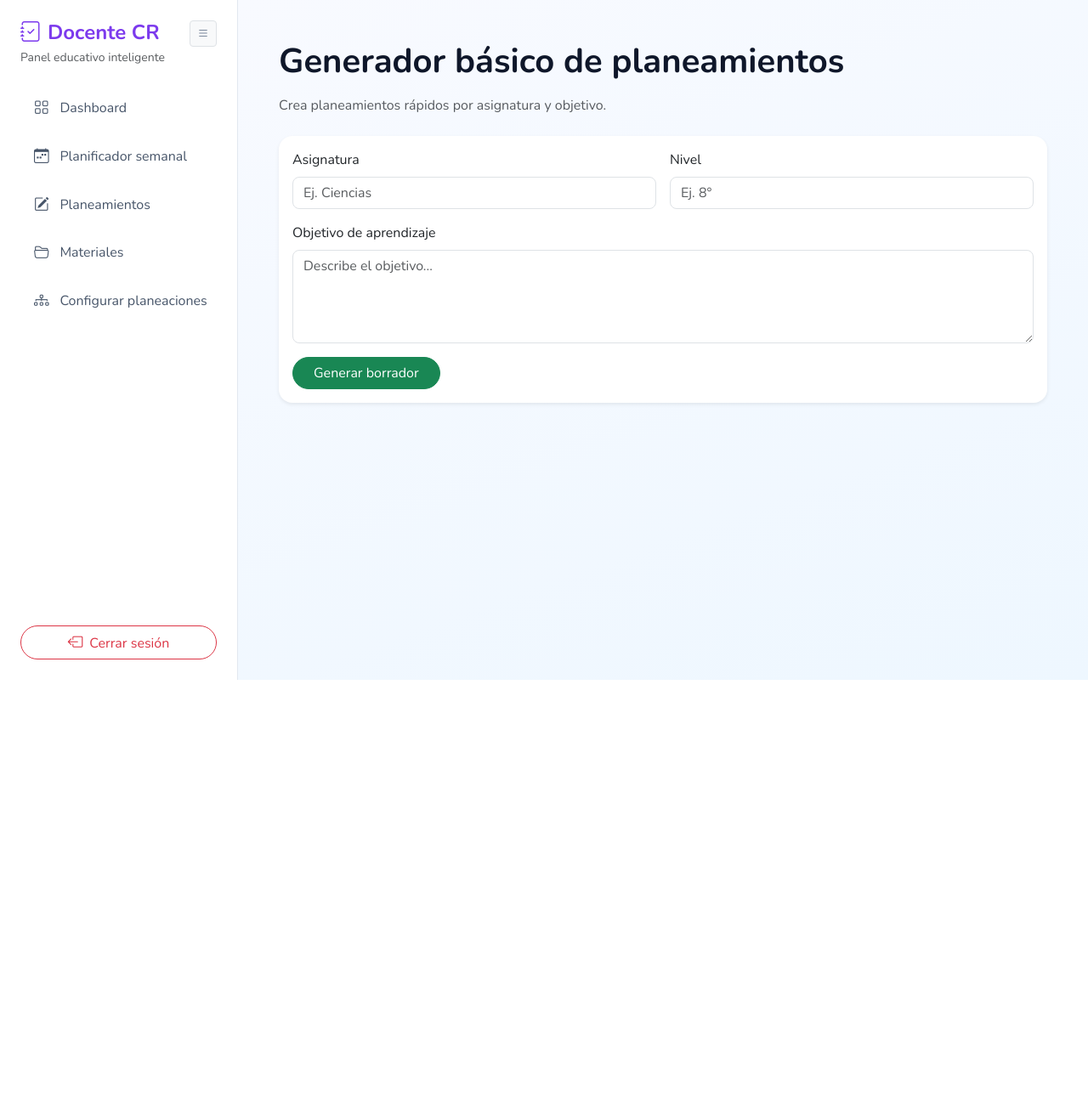
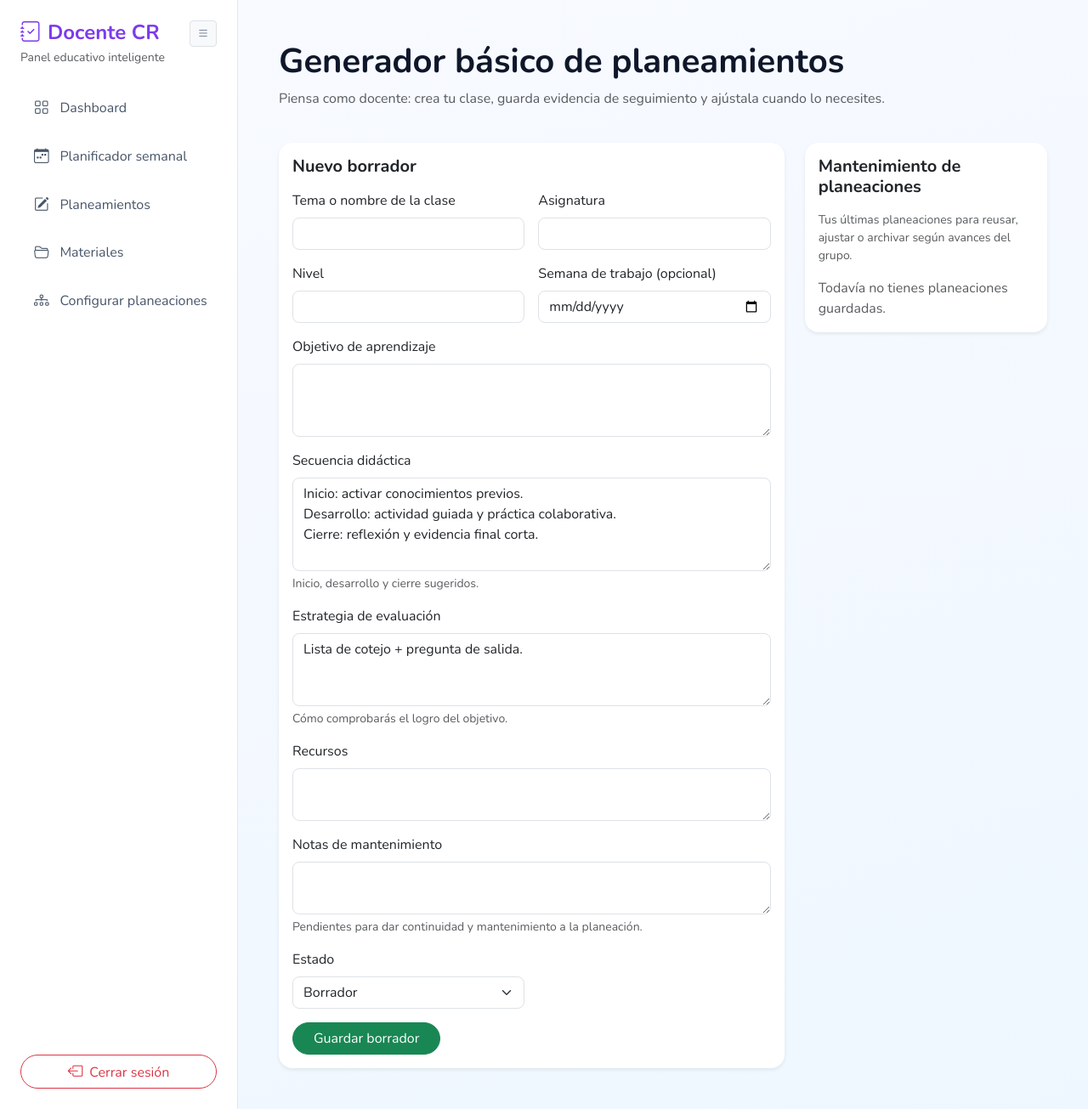
Before and after one commit to rgmora99/docente_cr, a Django app: page /planeamientos/ in a window 1280 px wide. Shown: the whole page at 85% size. Before the commit the page ends 800 px from the top, so only its background shows below. Run offline with Django 5.2, Linux system fonts and the light colour scheme; the visitor is signed in with stand-in values (Sample User, id 1); data that the repository does not hold is empty.

Commit message:
Implementa generador y mantenimiento de planeaciones

```diff
--- /dev/null
+++ b/core/forms.py
@@ -0,0 +1,44 @@
+from django import forms
+
+from .models import PlanningRecord
+
+
+class PlanningRecordForm(forms.ModelForm):
+    class Meta:
+        model = PlanningRecord
+        fields = [
+            'title',
+            'subject',
+            'level',
+            'week_start',
+            'learning_objective',
+            'learning_sequence',
+            'assessment_strategy',
+            'resources',
+            'follow_up_notes',
+            'status',
+        ]
+        widgets = {
+            'title': forms.TextInput(attrs={'class': 'form-control rounded-3'}),
+            'subject': forms.TextInput(attrs={'class': 'form-control rounded-3'}),
+            'level': forms.TextInput(attrs={'class': 'form-control rounded-3'}),
+            'week_start': forms.DateInput(attrs={'class': 'form-control rounded-3', 'type': 'date'}),
+            'learning_objective': forms.Textarea(attrs={'class': 'form-control rounded-3', 'rows': 3}),
+            'learning_sequence': forms.Textarea(attrs={'class': 'form-control rounded-3', 'rows': 4}),
+            'assessment_strategy': forms.Textarea(attrs={'class': 'form-control rounded-3', 'rows': 3}),
+            'resources': forms.Textarea(attrs={'class': 'form-control rounded-3', 'rows': 2}),
+            'follow_up_notes': forms.Textarea(attrs={'class': 'form-control rounded-3', 'rows': 2}),
+            'status': forms.Select(attrs={'class': 'form-select rounded-3'}),
+        }
+        labels = {
+            'title': 'Tema o nombre de la clase',
+            'subject': 'Asignatura',
+            'level': 'Nivel',
+            'week_start': 'Semana de trabajo (opcional)',
+            'learning_objective': 'Objetivo de aprendizaje',
+            'learning_sequence': 'Secuencia didáctica',
+            'assessment_strategy': 'Estrategia de evaluación',
+            'resources': 'Recursos',
+            'follow_up_notes': 'Notas de mantenimiento',
+            'status': 'Estado',
+        }
--- /dev/null
+++ b/core/models.py
@@ -0,0 +1,45 @@
+from django.conf import settings
+from django.db import models
+
+
+class PlanningRecord(models.Model):
+    class Status(models.TextChoices):
+        BORRADOR = 'borrador', 'Borrador'
+        EN_CURSO = 'en_curso', 'En curso'
+        CERRADO = 'cerrado', 'Cerrado'
+        ARCHIVADO = 'archivado', 'Archivado'
+
+    teacher = models.ForeignKey(
+        settings.AUTH_USER_MODEL,
+        on_delete=models.CASCADE,
+        related_name='planning_records',
+    )
+    title = models.CharField(max_length=140)
+    subject = models.CharField(max_length=80)
+    level = models.CharField(max_length=40)
+    learning_objective = models.TextField()
+    learning_sequence = models.TextField(
+        help_text='Inicio, desarrollo y cierre sugeridos.'
+    )
+    assessment_strategy = models.TextField(
+        help_text='Cómo comprobarás el logro del objetivo.'
+    )
+    resources = models.TextField(blank=True)
+    follow_up_notes = models.TextField(
+        blank=True,
+        help_text='Pendientes para dar continuidad y mantenimiento a la planeación.',
+    )
+    week_start = models.DateField(null=True, blank=True)
+    status = models.CharField(
+        max_length=12,
+        choices=Status.choices,
+        default=Status.BORRADOR,
+    )
+    created_at = models.DateTimeField(auto_now_add=True)
+    updated_at = models.DateTimeField(auto_now=True)
+
+    class Meta:
+        ordering = ['-updated_at']
+
+    def __str__(self) -> str:
+        return f'{self.subject} - {self.title}'
--- a/core/templates/core/planning_generator.html
+++ b/core/templates/core/planning_generator.html
@@ -1,27 +1,88 @@
 {% extends 'core/base.html' %}
 {% block title %}Planeamientos | Docente CR{% endblock %}
 {% block content %}
-<h1 class="fw-bold mb-3">Generador básico de planeamientos</h1>
-<p class="text-muted">Crea planeamientos rápidos por asignatura y objetivo.</p>
-<div class="card border-0 shadow-sm rounded-4 mt-4">
-  <div class="card-body">
-    <form class="row g-3">
-      <div class="col-md-6">
-        <label class="form-label">Asignatura</label>
-        <input class="form-control rounded-3" placeholder="Ej. Ciencias">
+<h1 class="fw-bold mb-2">Generador básico de planeamientos</h1>
+<p class="text-muted">Piensa como docente: crea tu clase, guarda evidencia de seguimiento y ajústala cuando lo necesites.</p>
+
+{% if messages %}
+  <div class="mt-3">
+    {% for message in messages %}
+      <div class="alert alert-{{ message.tags }} rounded-4 mb-2" role="alert">{{ message }}</div>
+    {% endfor %}
+  </div>
+{% endif %}
+
+<div class="row g-4 mt-1">
+  <div class="col-xl-8">
+    <div class="card border-0 shadow-sm rounded-4 h-100">
+      <div class="card-body">
+        <h2 class="h5 fw-bold mb-3">
+          {% if selected_planning %}Editar planeación{% else %}Nuevo borrador{% endif %}
+        </h2>
+        <form class="row g-3" method="post">
+          {% csrf_token %}
+          <input type="hidden" name="action" value="save">
+          {% if selected_planning %}
+            <input type="hidden" name="plan_id" value="{{ selected_planning.id }}">
+          {% endif %}
+
+          {% for field in planning_form %}
+            <div class="{% if field.name == 'title' or field.name == 'subject' or field.name == 'level' or field.name == 'week_start' or field.name == 'status' %}col-md-6{% else %}col-12{% endif %}">
+              <label class="form-label" for="{{ field.id_for_label }}">{{ field.label }}</label>
+              {{ field }}
+              {% if field.help_text %}<small class="text-muted d-block mt-1">{{ field.help_text }}</small>{% endif %}
+              {% if field.errors %}<small class="text-danger d-block mt-1">{{ field.errors|join:', ' }}</small>{% endif %}
+            </div>
+          {% endfor %}
+
+          <div class="col-12 d-flex flex-wrap gap-2">
+            <button class="btn btn-success rounded-pill px-4" type="submit">
+              {% if selected_planning %}Guardar cambios{% else %}Guardar borrador{% endif %}
+            </button>
+            {% if selected_planning %}
+              <a href="{% url 'planning_generator' %}" class="btn btn-outline-secondary rounded-pill px-4">Crear nuevo</a>
+            {% endif %}
+          </div>
+        </form>
       </div>
-      <div class="col-md-6">
-        <label class="form-label">Nivel</label>
-        <input class="form-control rounded-3" placeholder="Ej. 8°">
+    </div>
+  </div>
+
+  <div class="col-xl-4">
+    <div class="card border-0 shadow-sm rounded-4">
+      <div class="card-body">
+        <h2 class="h5 fw-bold mb-3">Mantenimiento de planeaciones</h2>
+        <p class="text-muted small mb-3">Tus últimas planeaciones para reusar, ajustar o archivar según avances del grupo.</p>
+
+        {% if planning_items %}
+          <div class="d-grid gap-2">
+            {% for plan in planning_items %}
+              <div class="border rounded-4 p-3 bg-light-subtle">
+                <div class="d-flex justify-content-between align-items-start gap-2">
+                  <div>
+                    <h3 class="h6 fw-bold mb-1">{{ plan.title }}</h3>
+                    <small class="text-muted d-block">{{ plan.subject }} · {{ plan.level }}</small>
+                    <small class="text-muted d-block">Actualizado: {{ plan.updated_at|date:'d/m/Y H:i' }}</small>
+                  </div>
+                  <span class="badge text-bg-secondary text-capitalize">{{ plan.get_status_display }}</span>
+                </div>
+                <div class="d-flex gap-2 mt-3">
+                  <a href="{% url 'planning_generator' %}?plan={{ plan.id }}" class="btn btn-sm btn-outline-primary rounded-pill">Editar</a>
+                  <form method="post" class="m-0">
+                    {% csrf_token %}
+                    <input type="hidden" name="plan_id" value="{{ plan.id }}">
+                    <input type="hidden" name="action" value="delete">
+                    <button type="submit" class="btn btn-sm btn-outline-danger rounded-pill">Eliminar</button>
+                  </form>
+                </div>
+              </div>
+            {% endfor %}
+          </div>
+        {% else %}
+          <p class="text-muted mb-0">Todavía no tienes planeaciones guardadas.</p>
+        {% endif %}
       </div>
-      <div class="col-12">
-        <label class="form-label">Objetivo de aprendizaje</label>
-        <textarea class="form-control rounded-3" rows="4" placeholder="Describe el objetivo..."></textarea>
-      </div>
-      <div class="col-12">
-        <button class="btn btn-success rounded-pill px-4" type="button">Generar borrador</button>
-      </div>
-    </form>
+    </div>
   </div>
 </div>
 {% endblock %}
--- a/core/views.py
+++ b/core/views.py
@@ -1,6 +1,11 @@
+from django.contrib import messages
+from django.contrib.auth.mixins import LoginRequiredMixin
 from django.contrib.auth.views import LoginView
-from django.contrib.auth.mixins import LoginRequiredMixin
+from django.shortcuts import get_object_or_404, redirect
 from django.views.generic import TemplateView
+
+from .forms import PlanningRecordForm
+from .models import PlanningRecord
 from .services.dashboard_service import DashboardService
 from .services.ui_theme_service import UIThemeService
 
@@ -35,6 +40,65 @@ class MaterialsView(LoginRequiredMixin, TemplateView):
 class PlanningGeneratorView(LoginRequiredMixin, TemplateView):
     template_name = 'core/planning_generator.html'
 
+    def dispatch(self, request, *args, **kwargs):
+        self.selected_planning = None
+        plan_id = request.GET.get('plan') or request.POST.get('plan_id')
+        if plan_id:
+            self.selected_planning = get_object_or_404(
+                PlanningRecord,
+                id=plan_id,
+                teacher=request.user,
+            )
+        return super().dispatch(request, *args, **kwargs)
+
+    def get_context_data(self, **kwargs):
+        context = super().get_context_data(**kwargs)
+        context['planning_items'] = PlanningRecord.objects.filter(teacher=self.request.user)
+
+        if 'planning_form' in kwargs:
+            context['planning_form'] = kwargs['planning_form']
+        elif self.selected_planning:
+            context['planning_form'] = PlanningRecordForm(instance=self.selected_planning)
+        else:
+            context['planning_form'] = PlanningRecordForm(
+                initial={
+                    'status': PlanningRecord.Status.BORRADOR,
+                    'learning_sequence': (
+                        'Inicio: activar conocimientos previos.\n'
+                        'Desarrollo: actividad guiada y práctica colaborativa.\n'
+                        'Cierre: reflexión y evidencia final corta.'
+                    ),
+                    'assessment_strategy': 'Lista de cotejo + pregunta de salida.',
+                }
+            )
+
+        context['selected_planning'] = self.selected_planning
+        return context
+
+    def post(self, request, *args, **kwargs):
+        action = request.POST.get('action', 'save')
+
+        if action == 'delete' and self.selected_planning:
+            self.selected_planning.delete()
+            messages.success(request, 'Planeación eliminada del historial.')
+            return redirect('planning_generator')
+
+        form = PlanningRecordForm(request.POST, instance=self.selected_planning)
+        if not form.is_valid():
+            messages.error(request, 'Revisa los campos obligatorios para guardar la planeación.')
+            return self.render_to_response(self.get_context_data(planning_form=form))
+
+        planning = form.save(commit=False)
+        planning.teacher = request.user
+        planning.save()
+
+        if self.selected_planning:
+            messages.success(request, 'Planeación actualizada correctamente.')
+        else:
+            messages.success(request, 'Borrador de planeación creado.')
+
+        return redirect('planning_generator')
+
 
 class TeacherProfilesView(LoginRequiredMixin, TemplateView):
     template_name = 'core/teacher_profiles.html'
```
Also changed, not shown: core/migrations/0001_initial.py (added), core/migrations/__init__.py (added).
